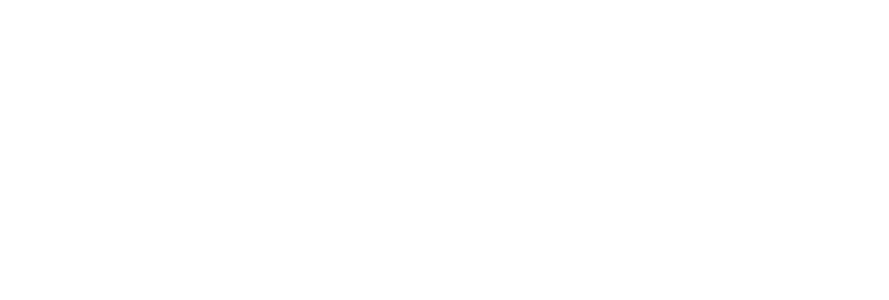
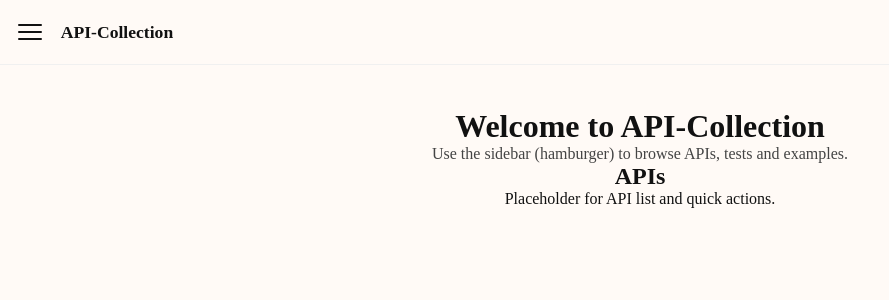
Before and after one commit to Shashidharak89/API-Collection, a React (Vite) app: page / in a window 1280 px wide. Shown: the top 300 px of the page, without its empty margins (0-889 px from the left). Built offline with nearby package versions, Linux system fonts and the light colour scheme.

Commit message:
Navbar created

```diff
--- a/src/App.jsx
+++ b/src/App.jsx
@@ -1,8 +1,26 @@
+import React, { useState } from 'react'
+import Navbar from './components/Navbar'
+import Sidebar from './components/Sidebar'
+import './App.css'
+
 function App() {
+  const [isSidebarOpen, setSidebarOpen] = useState(false)
 
   return (
     <>
+      <Navbar onToggle={() => setSidebarOpen(s => !s)} />
+      <Sidebar isOpen={isSidebarOpen} onClose={() => setSidebarOpen(false)} />
 
+      <main style={{ padding: '1.25rem', paddingTop: '76px', maxWidth: 1200, margin: '0 auto' }}>
+        <h1>Welcome to API-Collection</h1>
+        <p style={{ color: '#444' }}>
+          Use the sidebar (hamburger) to browse APIs, tests and examples.
+        </p>
+        <section id="apis">
+          <h2>APIs</h2>
+          <p>Placeholder for API list and quick actions.</p>
+        </section>
+      </main>
     </>
   )
 }
--- /dev/null
+++ b/src/components/Nav.css
@@ -0,0 +1,69 @@
+.root-vars{
+  --accent: #ff7a00; /* warm orange */
+  --accent-600: #ff8b26;
+  --bg: #fffaf6;
+  --muted: #6b6b6b;
+}
+
+.nav-header{
+  display:flex;
+  align-items:center;
+  justify-content:space-between;
+  padding:0 0.75rem;
+  background:var(--bg);
+  border-bottom:1px solid #f0f0f0;
+  position:fixed;
+  top:0;
+  left:0;
+  right:0;
+  height:64px;
+  z-index:60; /* keep below the sidebar when it opens */
+}
+.nav-left{display:flex;align-items:center;gap:0.75rem}
+.brand{
+  font-weight:700;
+  color:var(--accent-600);
+  font-size:1.1rem;
+}
+.hamburger{
+  display:inline-flex;
+  align-items:center;
+  justify-content:center;
+  background:transparent;
+  border:0;
+  color:var(--muted);
+  padding:0.4rem;
+  border-radius:8px;
+  cursor:pointer;
+}
+.hamburger:hover{background:#fff3ea;color:var(--accent)}
+
+.sidebar{
+  position:fixed;
+  left:0;
+  top:0;
+  height:100%;
+  width:280px;
+  max-width:80%;
+  background:linear-gradient(180deg,#fff 0%,#fff8f2 100%);
+  box-shadow:2px 0 12px rgba(0,0,0,0.06);
+  transform:translateX(-110%);
+  transition:transform 280ms cubic-bezier(.2,.9,.3,1);
+  z-index:95; /* sidebar should have priority over navbar */
+  padding:1rem;
+}
+.sidebar.open{transform:translateX(0)}
+.sidebar-header{display:flex;align-items:center;justify-content:space-between;margin-bottom:1rem}
+.sidebar-header h3{margin:0;color:var(--accent-600)}
+.close-btn{background:transparent;border:0;font-size:1.6rem;line-height:1;cursor:pointer;color:var(--muted)}
+.sidebar-nav{display:flex;flex-direction:column;gap:0.5rem}
+.sidebar-nav a{color:#333;text-decoration:none;padding:0.5rem 0;border-radius:6px}
+.sidebar-nav a:hover{background:#fff3ea;color:var(--accent)}
+
+.overlay{position:fixed;inset:0;background:rgba(0,0,0,0);pointer-events:none;transition:background 280ms;z-index:85}
+.overlay.visible{background:rgba(0,0,0,0.12);pointer-events:auto}
+
+@media (prefers-color-scheme: dark){
+  /* keep navbar light even in dark scheme per preference */
+  :root{--bg:#fff6ee;--muted:#cfcfcf}
+}
--- a/src/index.css
+++ b/src/index.css
@@ -2,3 +2,10 @@
   margin: 0;
   padding: 0;
 }
+
+body{
+  background: #fffaf6;
+  color: #111;
+  -webkit-font-smoothing:antialiased;
+  -moz-osx-font-smoothing:grayscale;
+}
```
